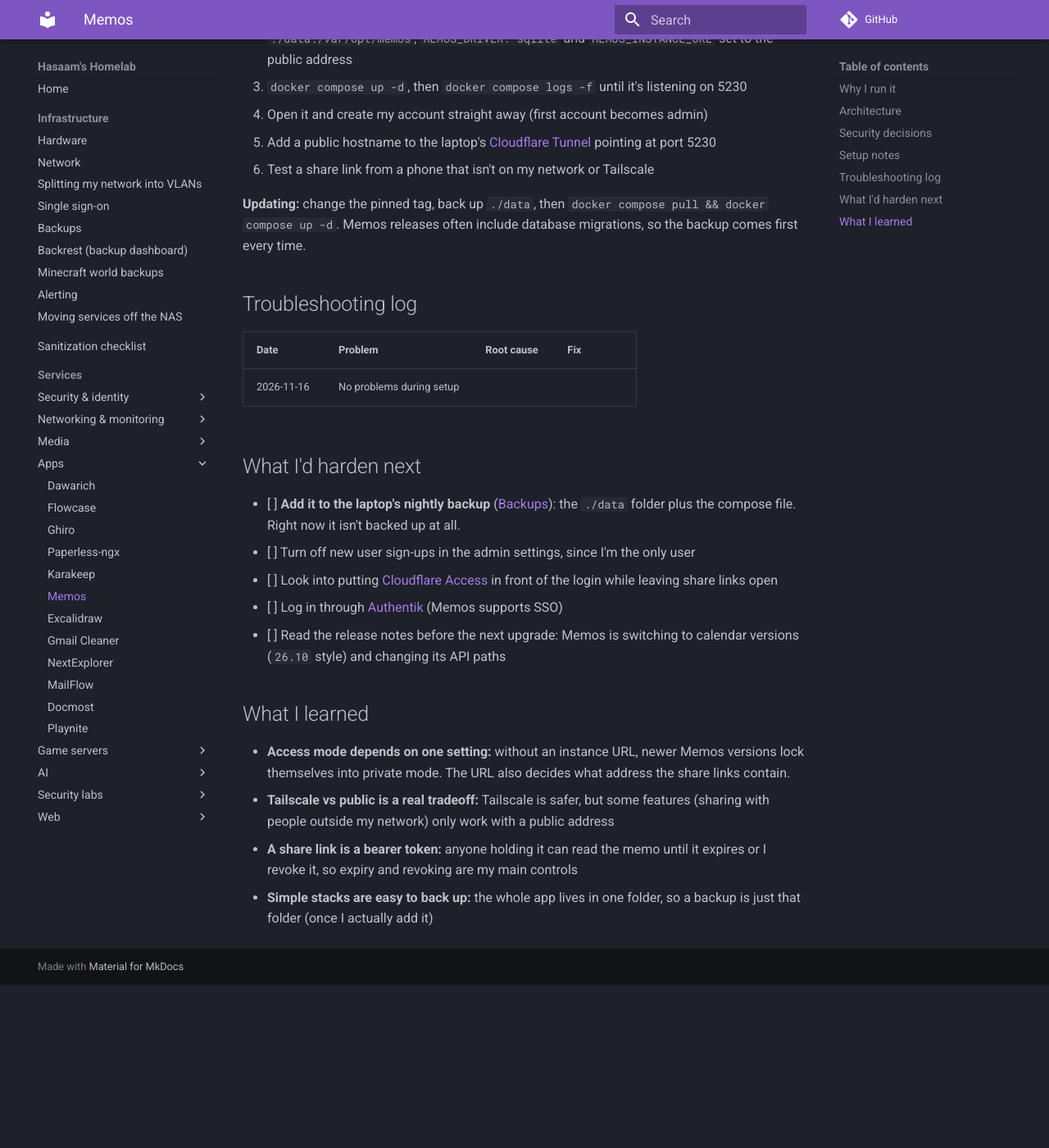
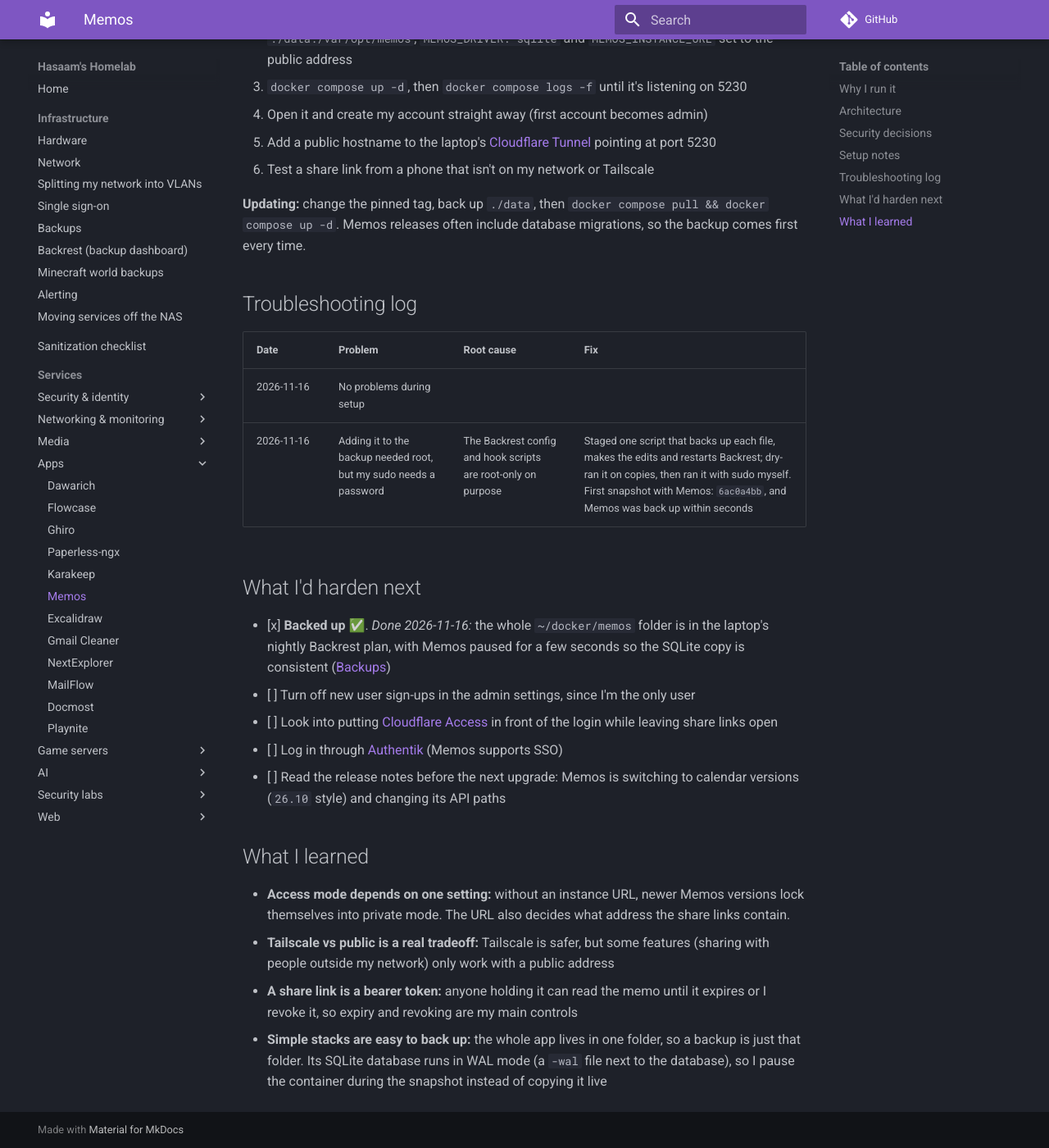
Before and after one commit to Shineori/homelab, an MkDocs documentation site: the page built from docs/services/memos.md, in a window 1280 px wide and 1400 px high, scrolled down 2011 px. Shown: the whole window at 82% size. Built offline with MkDocs 1.6.1 and Material for MkDocs 9.7.7, drawn with Linux system fonts in a browser that asks for light colours; comment, search, counter and statistics services are not loaded; before the commit the page ends 3212 px from its top, so only the background shows below that.

Commit message:
Memos: added to the laptop's nightly backup

```diff
--- a/docs/services/memos.md
+++ b/docs/services/memos.md
@@ -62,10 +62,11 @@ One container and one folder is about as simple as a self-hosted app gets, which
 | Date | Problem | Root cause | Fix |
 |---|---|---|---|
 | 2026-11-16 | No problems during setup | | |
+| 2026-11-16 | Adding it to the backup needed root, but my sudo needs a password | The Backrest config and hook scripts are root-only on purpose | Staged one script that backs up each file, makes the edits and restarts Backrest; dry-ran it on copies, then ran it with sudo myself. First snapshot with Memos: `6ac0a4bb`, and Memos was back up within seconds |
 
 ## What I'd harden next
 
-- [ ] **Add it to the laptop's nightly backup** ([Backups](../infrastructure/backups.md#shineoriserver-backups-append-only)): the `./data` folder plus the compose file. Right now it isn't backed up at all.
+- [x] **Backed up** ✅. *Done 2026-11-16:* the whole `~/docker/memos` folder is in the laptop's nightly Backrest plan, with Memos paused for a few seconds so the SQLite copy is consistent ([Backups](../infrastructure/backups.md#shineoriserver-backups-append-only))
 - [ ] Turn off new user sign-ups in the admin settings, since I'm the only user
 - [ ] Look into putting [Cloudflare Access](cloudflared.md) in front of the login while leaving share links open
 - [ ] Log in through [Authentik](authentik.md) (Memos supports SSO)
@@ -76,4 +77,4 @@ One container and one folder is about as simple as a self-hosted app gets, which
 - **Access mode depends on one setting:** without an instance URL, newer Memos versions lock themselves into private mode. The URL also decides what address the share links contain.
 - **Tailscale vs public is a real tradeoff:** Tailscale is safer, but some features (sharing with people outside my network) only work with a public address
 - **A share link is a bearer token:** anyone holding it can read the memo until it expires or I revoke it, so expiry and revoking are my main controls
-- **Simple stacks are easy to back up:** the whole app lives in one folder, so a backup is just that folder (once I actually add it)
+- **Simple stacks are easy to back up:** the whole app lives in one folder, so a backup is just that folder. Its SQLite database runs in WAL mode (a `-wal` file next to the database), so I pause the container during the snapshot instead of copying it live
```
